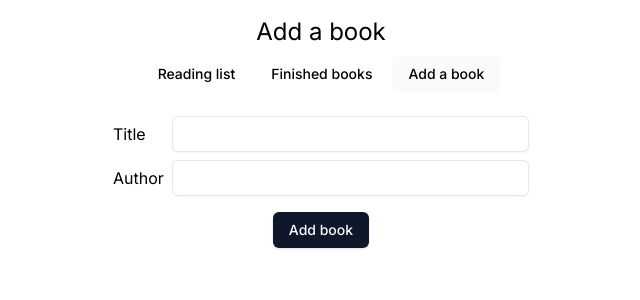
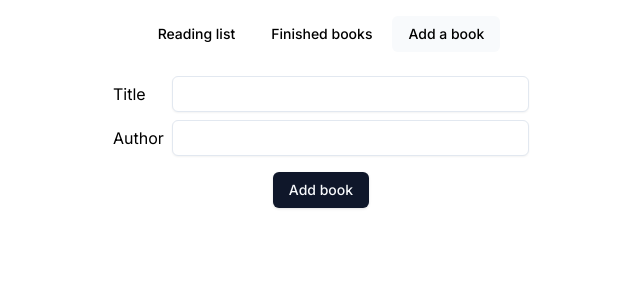
Before and after one commit to hwride/my-books, a Next.js app: page /addBook in a window 1280 px wide. Shown: the top 300 px of the page, without its empty margins (319-959 px from the left). Built offline with nearby package versions, Linux system fonts and the light colour scheme.

Commit message:
Move nav to shared layout.

```diff
--- a/components/BookListPage.tsx
+++ b/components/BookListPage.tsx
@@ -22,15 +22,12 @@ export default function BookListPage({
   filterStatus: Status
 }) {
   return (
-    <main
-      className={`${inter.className} mx-auto flex h-[100dvh] max-w-screen-md flex-col`}
-    >
+    <div className="flex flex-col">
       <Head>
         <title>{title}</title>
         <meta name="robots" content="noindex" />
       </Head>
-      <Header heading={heading} />
       <BookList initialBooks={books} filterStatus={filterStatus} />
-    </main>
+    </div>
   )
 }
--- a/pages/_app.tsx
+++ b/pages/_app.tsx
@@ -2,14 +2,19 @@ import '@/styles/globals.css'
 import type { AppProps } from 'next/app'
 import { Analytics } from '@vercel/analytics/react'
 import { ClerkProvider } from '@clerk/nextjs'
+import { Inter } from 'next/font/google'
+import { Header } from '@/components/Header'
+
+const inter = Inter({ subsets: ['latin'] })
 
 export default function App({ Component, pageProps }: AppProps) {
   return (
-    <>
+    <main className={`${inter.className} mx-auto h-[100dvh] max-w-screen-md`}>
       <ClerkProvider {...pageProps}>
+        <Header heading={''} />
         <Component {...pageProps} />
         <Analytics />
       </ClerkProvider>
-    </>
+    </main>
   )
 }
--- a/pages/addBook.tsx
+++ b/pages/addBook.tsx
@@ -16,12 +16,11 @@ export default function AddBook() {
   const [isSuccess, setIsSuccess] = useState(false)
 
   return (
-    <main className={`${inter.className} mx-auto max-w-screen-md`}>
+    <>
       <Head>
         <title>{`${coreDictionary.siteName} | add a book`}</title>
         <meta name="robots" content="noindex" />
       </Head>
-      <Header heading="Add a book" />
       <Form
         action="/api/book"
         method="post"
@@ -66,6 +65,6 @@ export default function AddBook() {
           Add book
         </Button>
       </Form>
-    </main>
+    </>
   )
 }
```
